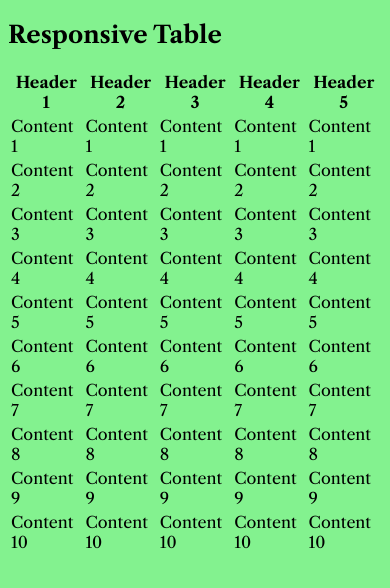
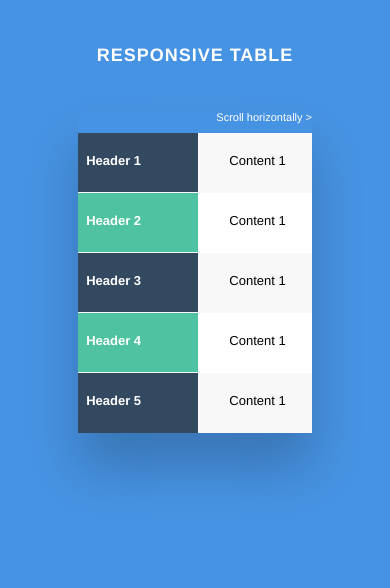
Before and after one commit to targino-dev/html-css-fundamentos, a plain HTML site: page html-css-fundamentos-aprimorados/tabelas-estilizadas/tabela-responsiva-lateral/index.html in a window 390 px wide. Drawn offline with nearby package versions, Linux system fonts and the light colour scheme.

Commit message:
Update style.css

```diff
--- a/html-css-fundamentos-aprimorados/tabelas-estilizadas/tabela-responsiva-lateral/style.css
+++ b/html-css-fundamentos-aprimorados/tabelas-estilizadas/tabela-responsiva-lateral/style.css
@@ -1,156 +1,128 @@
-@import url('https://fonts.googleapis.com/css?family=Libre+Caslon+Text:400,700&display=swap');
-
-body {
-  font-family: Libre Caslon Text;
-  background-color: #83F28F;
+*{
+    box-sizing: border-box;
+    -webkit-box-sizing: border-box;
+    -moz-box-sizing: border-box;
+}
+body{
+    font-family: Helvetica;
+    -webkit-font-smoothing: antialiased;
+    background: rgba( 71, 147, 227, 1);
+}
+h2{
+    text-align: center;
+    font-size: 18px;
+    text-transform: uppercase;
+    letter-spacing: 1px;
+    color: white;
+    padding: 30px 0;
 }
 
-.body-text {
-  padding-top: 20vh;
-  text-align: center;
-  position: relative;
+/* Table Styles */
+
+.table-wrapper{
+    margin: 10px 70px 70px;
+    box-shadow: 0px 35px 50px rgba( 0, 0, 0, 0.2 );
 }
 
-.hamburger-icon {
-  position: absolute;
-  z-index: 1;
-  top: 5vh;
-  left: 5vw;
-  padding-bottom: 2vh;
-}
-
-.hamburger-icon span {
-  height: 5px;
-  width: 40px;
-  background-color: black;
-  display: block;
-  margin: 5px 0px 5px 0px;
-  transition: 0.7s ease-in-out;
-  transform: none;
-}
-
-#openmenu:checked ~ .menu-pane {
-  left: -5vw;
-  transform: translateX(-5vw);
-}
-
-#openmenu:checked ~ .body-text {
-display: none;
-}
-
-#openmenu:checked ~ .hamburger-icon span:nth-of-type(2) {
-  transform: translate(0%, 175%) rotate(-45deg);
+.fl-table {
+    border-radius: 5px;
+    font-size: 12px;
+    font-weight: normal;
+    border: none;
+    border-collapse: collapse;
+    width: 100%;
+    max-width: 100%;
+    white-space: nowrap;
     background-color: white;
 }
 
-#openmenu:checked ~ .hamburger-icon span:nth-of-type(3) {
-  transform: rotate(45deg);
-  background-color: white;
+.fl-table td, .fl-table th {
+    text-align: center;
+    padding: 8px;
 }
 
-#openmenu:checked ~ .hamburger-icon span:nth-of-type(1) {
-  opacity: 0;
+.fl-table td {
+    border-right: 1px solid #f8f8f8;
+    font-size: 12px;
 }
 
-#openmenu:checked ~ .hamburger-icon span:nth-of-type(4) {
-  opacity: 0;
-}
-
-div.menu-pane {
-  background-color: #000;
-  position: absolute;
-  transform: translateX(-105vw);
-  transform-origin: (0, 0);
-  width: 100vw;
-  height: 100%;
-  transition: 0.6s ease-in-out;
-}
-
-.menu-pane p {
-  color: black;
-  font-size: 0.6em;
-}
-
-.menu-pane nav {
-  padding: 5%;
-}
-
-.menu-links li, a, span {
-      transition: 0.5s ease-in-out;
-}
-
-.menu-pane ul {
-  padding: 5%;
-  display: inline-block;
-}
-
-.menu-pane li {
-  padding-top: 10px;
-  padding-bottom: 10px;
-  margin-left: 10px;
-    font-size: 1em;
+.fl-table thead th {
+    color: #ffffff;
+    background: #4FC3A1;
 }
 
 
-.menu-pane li:first-child {
-  font-size: 1.3em;
-  margin-left: 5px;
+.fl-table thead th:nth-child(odd) {
+    color: #ffffff;
+    background: #324960;
 }
 
-
-.menu-links li a {
-  color: white;
-  text-decoration: none;
+.fl-table tr:nth-child(even) {
+    background: #F8F8F8;
 }
 
+/* Responsive */
 
-.menu-links li:hover a {
-  color: #83F28F;
+@media (max-width: 767px) {
+    .fl-table {
+        display: block;
+        width: 100%;
     }
-
-.menu-links li:first-child:hover a {
-  color: black;
-  background-color: #83F28F;
+    .table-wrapper:before{
+        content: "Scroll horizontally >";
+        display: block;
+        text-align: right;
+        font-size: 11px;
+        color: white;
+        padding: 0 0 10px;
     }
-
-#QC-info {
-  background-color: #83F28F;
-    border: 2px solid;
-  border-color: #83F28F;
+    .fl-table thead, .fl-table tbody, .fl-table thead th {
         display: block;
-  opacity: 0;
-
     }
-
-.menu-links li:first-child:hover #QC-info {
-opacity: 1;
+    .fl-table thead th:last-child{
+        border-bottom: none;
     }
-
-.menu-links li:first-child:hover #DC-info {
-opacity: 1;
+    .fl-table thead {
+        float: left;
     }
-
-#DC-info {
-  background-color: #83F28F;
-    border: 2px solid;
-  border-color: #83F28F;
+    .fl-table tbody {
+        width: auto;
+        position: relative;
+        overflow-x: auto;
+    }
+    .fl-table td, .fl-table th {
+        padding: 20px .625em .625em .625em;
+        height: 60px;
+        vertical-align: middle;
+        box-sizing: border-box;
+        overflow-x: hidden;
+        overflow-y: auto;
+        width: 120px;
+        font-size: 13px;
+        text-overflow: ellipsis;
+    }
+    .fl-table thead th {
+        text-align: left;
+        border-bottom: 1px solid #f7f7f9;
+    }
+    .fl-table tbody tr {
+        display: table-cell;
+    }
+    .fl-table tbody tr:nth-child(odd) {
+        background: none;
+    }
+    .fl-table tr:nth-child(even) {
+        background: transparent;
+    }
+    .fl-table tr td:nth-child(odd) {
+        background: #F8F8F8;
+        border-right: 1px solid #E6E4E4;
+    }
+    .fl-table tr td:nth-child(even) {
+        border-right: 1px solid #E6E4E4;
+    }
+    .fl-table tbody td {
         display: block;
-  opacity: 0;
+        text-align: center;
     }
-
-
-.menu-links li:first-child a {
-  padding: 5px;
 }
-
-
-
-input.hamburger-checkbox {
-  position: absolute;
-  z-index: 3;
-  top: 5vh;
-  left: 5vw;
-  width: 10vw;
-  opacity: 0;
-  height: 6vh;
-}
```
Lines whose indentation alone changed are shown as unchanged.
